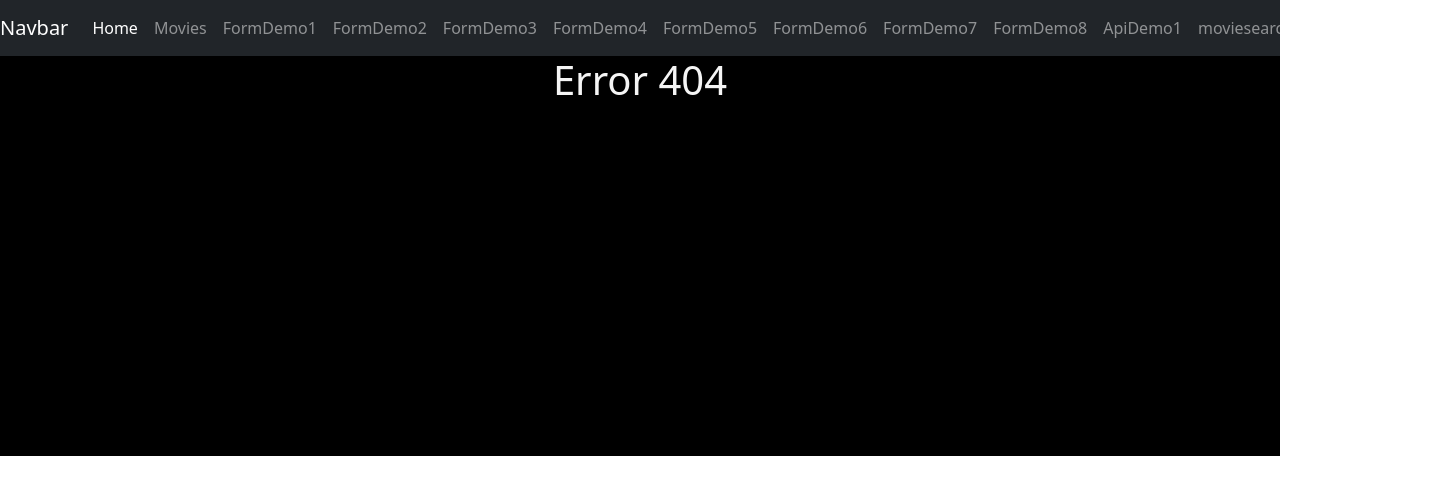
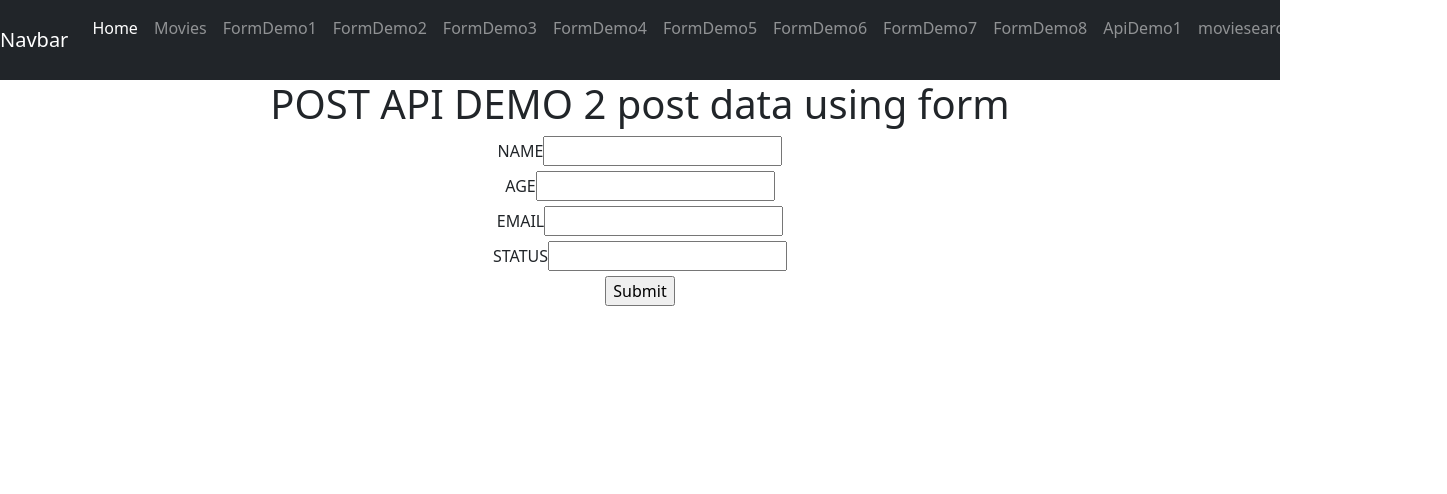
Before and after one commit to harshh-0304/learning25, a React (Vite) app in the folder Learning25/: page /postapidemo2 in a window 1280 px wide. Before the commit this address had no page. Shown: the top 494 px of the page, 1447 px wide, since content can reach past the window. Built offline with nearby package versions, Linux system fonts and the light colour scheme.

Commit message:
customloader

```diff
--- a/Learning25/src/App.jsx
+++ b/Learning25/src/App.jsx
@@ -26,6 +26,8 @@ import { FormDemo8 } from "./components/forms/FormDemo8";
 import {ApiDemo1} from "./components/apis/ApiDemo1"; // Adjust the path as needed
 import SearchMovie from "./components/apis/omdb/SearchMovie";
 import MovieDetail from "./components/apis/omdb/MovieDetail";
+import ApiPostDemo1 from "./components/apis/ApiPostDemo1";
+import {PostApiDemo2} from "./components/apis/PostApiDemo2";
 
 
 
@@ -58,6 +60,9 @@ function App() {
         <Route path="/apidemo1" element={<ApiDemo1></ApiDemo1>}></Route>
         <Route path="/searchmovie" element={<SearchMovie></SearchMovie>}></Route>
         <Route path="/moviedetail/:id" element={<MovieDetail />} />
+        <Route path="/apipostdemo1" element={<ApiPostDemo1 />} />
+        <Route path="/postapidemo2" element={<PostApiDemo2 />} />
+
          </Routes>
     </div>
   );
--- a/Learning25/src/components/Navbar.jsx
+++ b/Learning25/src/components/Navbar.jsx
@@ -112,6 +112,12 @@ const Navbar = () => {
             <li className="nav-item">
               <Link className="nav-link" to="/searchmovie">moviesearch</Link>
             </li>
+            <li className="nav-item">
+              <Link className="nav-link" to="apipostdemo1">PostAPi demo 1</Link>
+            </li>
+            <li className="nav-item">
+              <Link className="nav-link" to="postapidemo2">PostAPi demo 2</Link>
+            </li>
           </ul>
         </div>
       </nav>
--- /dev/null
+++ b/Learning25/src/components/apis/ApiPostDemo1.jsx
@@ -0,0 +1,37 @@
+import React from 'react'
+import axios from 'axios'
+
+const ApiPostDemo1 = () => {
+
+    const postData = async()=>{
+
+        var userObj = {
+            name:"Ram",
+            email:"Ram@gmail.com",
+            age:22,
+            isActive:true
+
+
+        }
+        const res = await axios.post("https://node5.onrender.com/user/user",userObj)
+        console.log(res)
+        console.log(res.data)
+        if(res.status ==201){
+            alert("user saved...")
+        }
+
+
+    }
+
+
+
+  return (
+    <div style={{textAlign:"centre"}}>
+        <h1>post demo 1</h1>
+        <button onClick={()=>{postData()}}>Add user</button>
+
+    </div>
+  )
+}
+
+export default ApiPostDemo1
--- /dev/null
+++ b/Learning25/src/components/apis/PostApiDemo2.jsx
@@ -0,0 +1,44 @@
+import axios from "axios";
+import React from "react";
+import { useForm } from "react-hook-form";
+
+export const PostApiDemo2 = () => {
+  const { register, handleSubmit } = useForm();
+
+  const submitHandler = async(data)=>{
+    console.log(data)
+
+    const res = await axios.post("https://node5.onrender.com/user/user",data)
+    if(res.status==201){
+        alert("user added...")
+    }
+
+  }
+
+  return (
+    <div style={{ textAlign: "center" }}>
+      <h1>POST API DEMO 2 post data using form</h1>
+      <form onSubmit={handleSubmit(submitHandler)}>
+        <div>
+            <label>NAME</label>
+            <input type="text" {...register("name")}></input>
+        </div>
+        <div>
+            <label>AGE</label>
+            <input type="text" {...register("age")}></input>
+        </div>
+        <div>
+            <label>EMAIL</label>
+            <input type="text" {...register("email")}></input>
+        </div>
+        <div>
+            <label>STATUS</label>
+            <input type="text" {...register("isActive")}></input>
+        </div>
+        <div>
+            <input type="submit"></input>
+        </div>
+      </form>
+    </div>
+  );
+};
```
